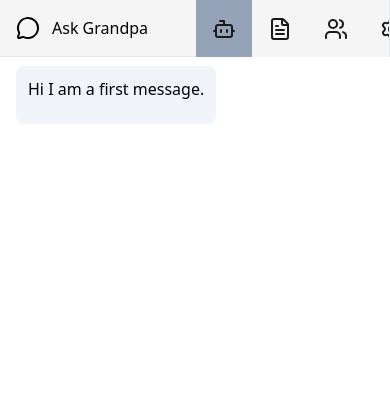
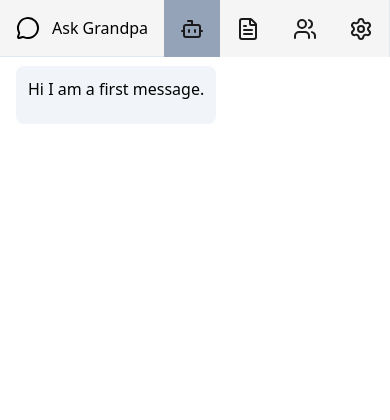
Before and after one commit to podgortsev/grand, a Django app: template app/templates/index.html in a window 390 px wide. Shown: the top 420 px of the page. Run offline with Django 5.2, Linux system fonts and the light colour scheme; the template is opened without the code that fills it, so the values that code supplies are empty.

Commit message:
Add files via upload

```diff
--- a/app/templates/contacts.html
+++ b/app/templates/contacts.html
@@ -9,7 +9,7 @@
     <style>
         @media screen and (max-width: 768px) {
             #toggleSidebar{display: none;}
-            .sidebar-header{padding-right:1rem}
+            .sidebar-header{padding-right:1rem !important}
             #sidebar{
                 position: fixed;
                 top: 0;
@@ -17,6 +17,7 @@
                 width: 100%;
                 display: flex;
                 z-index: 100000;
+                max-width: 100%;
             }
             #sidebar span{display: none;}
             .nav-item{padding: 0.75rem 0.9rem;}
--- a/app/templates/index.html
+++ b/app/templates/index.html
@@ -9,7 +9,7 @@
     <style>
         @media screen and (max-width: 768px) {
             #toggleSidebar{display: none;}
-            .sidebar-header{padding-right:1rem}
+            .sidebar-header{padding-right:1rem !important}
             #sidebar{
                 position: fixed;
                 top: 0;
@@ -17,6 +17,7 @@
                 width: 100%;
                 display: flex;
                 z-index: 100000;
+                max-width: 100%;
             }
             #sidebar span:not(:first-child){display: none;}
             .nav-item{padding: 0.75rem 0.9rem;}
```
